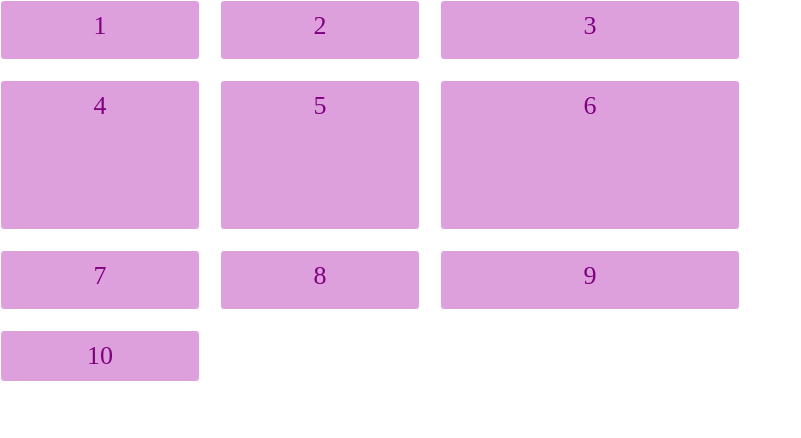
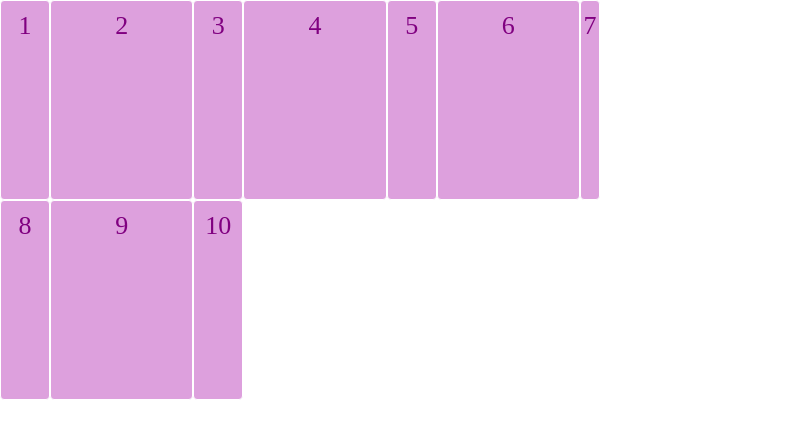
Before and after one commit to lilGooseling/Css-grid-practise, a plain HTML site: page index.html in a window 1280 px wide. Shown: the whole page, without its empty margins (0-801 px from the left). Drawn offline with Linux system fonts and the light colour scheme.

Commit message:
Css Fractional Unit(fr)

```diff
--- a/css/style.css
+++ b/css/style.css
@@ -6,8 +6,10 @@
 
 .grid-container {
     display: grid;
-    grid-template: 60px 150px 60px / 200px 200px 300px;
-    gap: 20px;
+    width: 600px;
+    height: 600px;
+    grid-template-columns: repeat(3, 50px 1fr) 20px;
+    grid-template-rows: 1fr 1fr 1fr;
 }
 
 .grid-elem {
```
